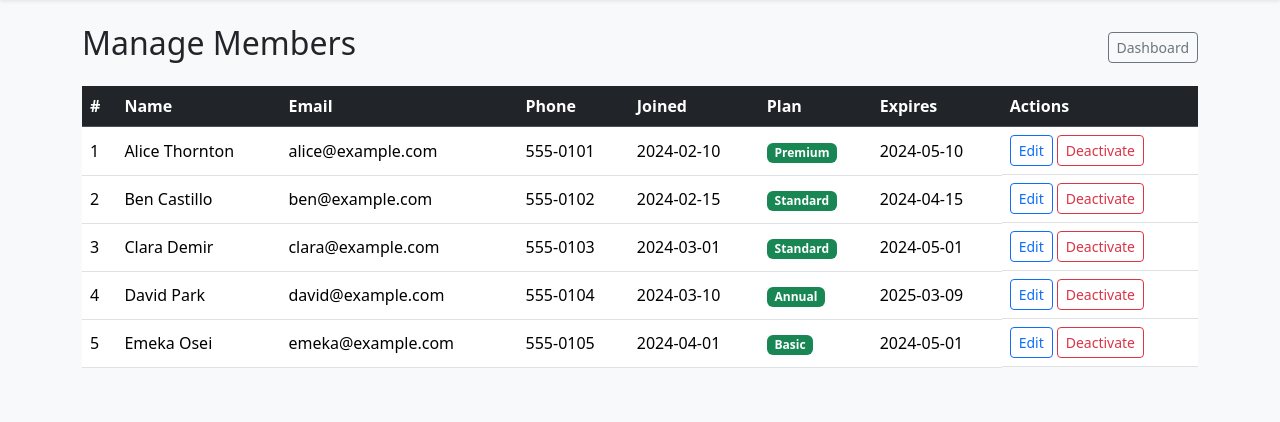
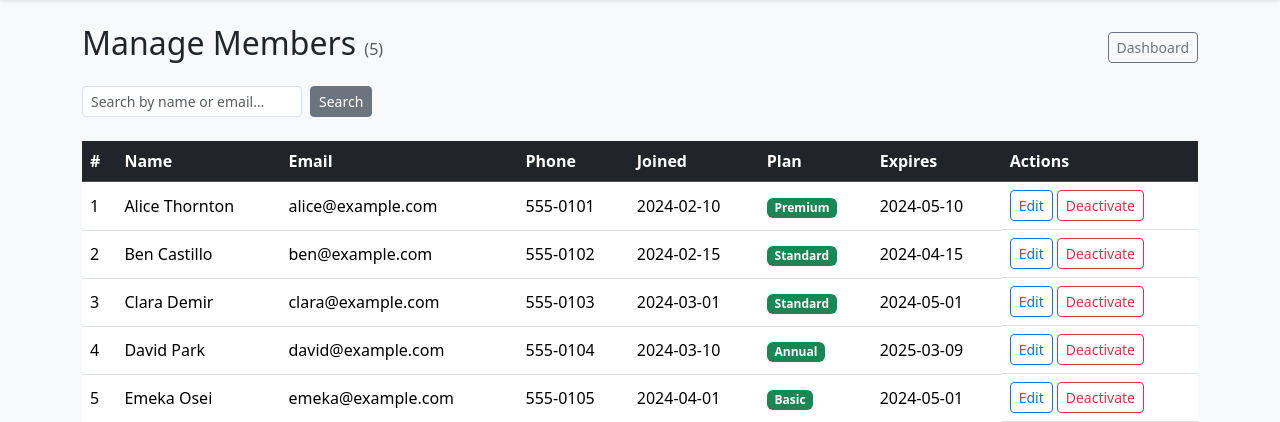
Before and after one commit to lubdhak7414/RepBase, a PHP site: page /admin_members.php in a window 1280 px wide. Shown: the part 56-478 px from the top of the page. Run offline with PHP 8.4, Linux system fonts and the light colour scheme; a user stored in the database is signed in; data comes from the database, SQL or seed files in the repository.

Commit message:
Add name/email search filter to admin members page

```diff
--- a/admin_members.php
+++ b/admin_members.php
@@ -31,8 +31,24 @@ if ($_SERVER['REQUEST_METHOD'] === 'POST' && isset($_POST['edit_member'])) {
     exit;
 }
 
-// Fetch all members with their active membership plan
-$members = $db->query("
+// Optional name/email search
+$search = trim($_GET['search'] ?? '');
+
+if ($search !== '') {
+    $like  = '%' . $search . '%';
+    $stmt  = $db->prepare("
+        SELECT m.Member_id, m.Name, m.Email, m.Phone, m.JoinDate,
+               ms.Membership_id, ms.Active AS MsActive, ms.EndDate,
+               p.Name AS PlanName
+        FROM member m
+        LEFT JOIN membership ms ON ms.Member_id = m.Member_id AND ms.Active = 1
+        LEFT JOIN plan p ON p.Plan_id = ms.Plan_id
+        WHERE m.Name LIKE ? OR m.Email LIKE ?
+        ORDER BY m.Member_id ASC
+    ");
+    $stmt->execute([$like, $like]);
+} else {
+    $stmt = $db->query("
         SELECT m.Member_id, m.Name, m.Email, m.Phone, m.JoinDate,
                ms.Membership_id, ms.Active AS MsActive, ms.EndDate,
                p.Name AS PlanName
@@ -40,7 +56,9 @@ $members = $db->query("
         LEFT JOIN membership ms ON ms.Member_id = m.Member_id AND ms.Active = 1
         LEFT JOIN plan p ON p.Plan_id = ms.Plan_id
         ORDER BY m.Member_id ASC
-")->fetchAll();
+    ");
+}
+$members = $stmt->fetchAll();
 
 // Edit form target
 $editId = (int)($_GET['edit'] ?? 0);
@@ -57,9 +75,22 @@ page_nav();
 <div class="container">
   <?php flash_html(); ?>
   <div class="d-flex justify-content-between align-items-center mb-3">
-    <h2>Manage Members</h2>
+    <h2>Manage Members <span class="text-muted fs-6">(<?= count($members) ?>)</span></h2>
     <a href="staff_dashboard.php" class="btn btn-outline-secondary btn-sm">Dashboard</a>
   </div>
+
+  <form method="get" class="row g-2 mb-4">
+    <div class="col-auto">
+      <input type="text" name="search" class="form-control form-control-sm"
+             placeholder="Search by name or email…" value="<?= e($search) ?>">
+    </div>
+    <div class="col-auto">
+      <button type="submit" class="btn btn-secondary btn-sm">Search</button>
+      <?php if ($search): ?>
+      <a href="admin_members.php" class="btn btn-outline-secondary btn-sm">Clear</a>
+      <?php endif; ?>
+    </div>
+  </form>
 
   <?php if ($editMember): ?>
   <div class="card shadow-sm mb-4" style="max-width:500px">
```
Lines whose indentation alone changed are shown as unchanged.
